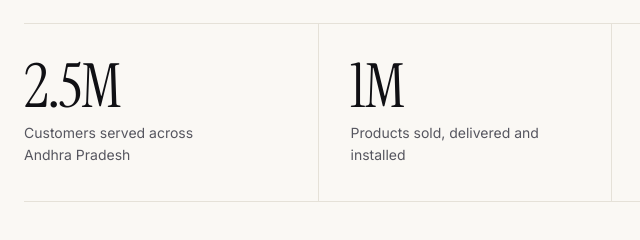
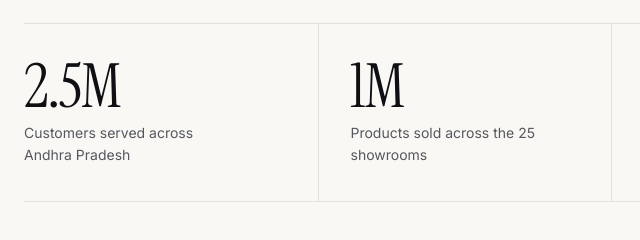
Before and after one commit to Techno-projects-cpu/why-not-trial1, a plain HTML site: page trial-01-minimal/index.html in a window 1280 px wide. Shown: the part 1000-1240 px from the top of the page, 24-664 px from the left. Drawn offline with Linux system fonts and the light colour scheme.

Commit message:
Audit: tighten the claims that could not be verified from the markup
- /stores lists 25 entries (not 23), three of them the same Tanuku building
- 23 of the 25 map links point at about:invalid#zClosurez, 2 at
  google.com/maps/undefined; state the whole-link count instead of guessing
- performance findings limited to what is actually readable (image counts,
  formats and URLs, third-party embeds, script dependencies)
- soften the 'products sold' stat to what the company itself claims

Co-authored-by: arena-agent <297053741+arena-agent@users.noreply.github.com>

```diff
--- a/trial-01-minimal/index.html
+++ b/trial-01-minimal/index.html
@@ -151,7 +151,7 @@
         </div>
         <div class="stat">
           <p class="stat__value"><span data-count="1">1</span>M</p>
-          <p class="stat__label">Products sold, delivered and installed</p>
+          <p class="stat__label">Products sold across the 25 showrooms</p>
         </div>
         <div class="stat">
           <p class="stat__value"><span data-count="25">25</span></p>
```
Also changed, not shown: 2 other files.
